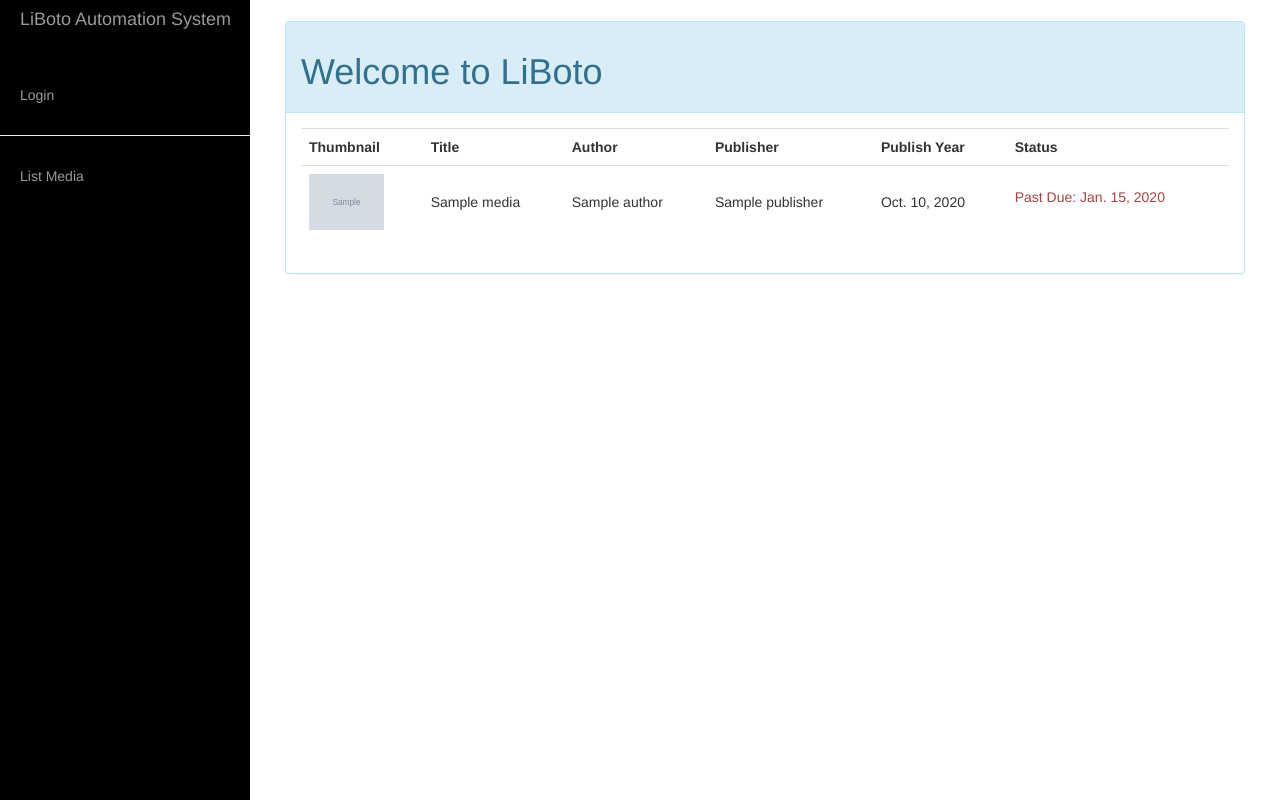
After one commit to fsebile/liboto, a Django app: template templates/main/user_media.html in a window 1280 px wide. The commit adds this page. Run offline with Django 3.2, Linux system fonts and the light colour scheme; the template is opened without the code that fills it: most values are stand-ins (such as "Sample title", 1, 10 or a date in 2020); grey boxes marked "Sample" are stand-in pictures; some libraries are stand-ins or nearby versions.

Commit message:
User's medias and home page added. User's medias are good but homepage is empty.

```diff
--- a/main/urls.py
+++ b/main/urls.py
@@ -1,9 +1,10 @@
 from django.conf.urls import patterns, url
-from .views import MediaListView, RequestMedia, Home
+from .views import MediaListView, RequestMedia, Home, UserMedia, UserHome
 
 urlpatterns = patterns('',
-
     url(r'^list/media/', MediaListView.as_view(), name="media_list_url"),
     url(r'^/$', Home.as_view()),
     url(r'^request/media/$', RequestMedia.as_view(), name="request_media_url"),
+    url(r'^my/media/$', UserMedia.as_view(), name="user_media_url"),
+    url(r'^my/home/$', UserHome.as_view(), name="user_home_url"),
 )
--- a/templates/base.html
+++ b/templates/base.html
@@ -39,17 +39,29 @@
                 <li class="sidebar-brand">
                     <a href="{% url "home" %}"><h4> LiBoto Automation System</h4></a>
                 </li>
+                {% if user.is_anonymous %}
                     <li>
-                    {% if user.is_anonymous %}
                         <a href="{% url "login" %}">Login</a>
+                    </li>
                 {% else %}
+                    <li>
                         <p class="text-primary">Welcome, {{ user }}</p>
                         <a href="{% url "logout" %}">Logout</a>
+                    </li>
                 {% endif %}
-                </li>
+                <hr>
                 <li>
                     <a href="{% url "media_list_url" %}">List Media</a>
                 </li>
+                {% if user.is_anonymous %}
+                {% else %}
+                    <li>
+                        <a href="{% url "user_home_url" %}">My Home</a>
+                    </li>
+                    <li>
+                        <a href="{% url "user_media_url" %}">My Loans</a>
+                    </li>
+                {% endif %}
             </ul>
         </div>
         <!-- /#sidebar-wrapper -->
--- /dev/null
+++ b/templates/main/user_media.html
@@ -0,0 +1,42 @@
+{% extends "base.html" %}
+{% load humanize %}
+{% block content %}
+    <div class="panel panel-info">
+        <div class="panel-heading">
+            <h1>Welcome to LiBoto</h1>
+        </div>
+        <div class="panel-body">
+            <table class="table table-responsive">
+                <tr>
+                    <th>Thumbnail</th>
+                    <th>Title</th>
+                    <th>Author</th>
+                    <th>Publisher</th>
+                    <th>Publish Year</th>
+                    <th>Status</th>
+                </tr>
+                {% for trans in transactions %}
+                <tr >
+                    <td><img src="{{ trans.media.cover_image }}" width="75px"/></td>
+                    <td style="vertical-align:middle">{{ trans.media.title }}</td>
+                    <td style="vertical-align:middle">{{ trans.media.author.name }}</td>
+                    <td style="vertical-align:middle">{{ trans.media.publisher.name }}</td>
+                    <td style="vertical-align:middle">{{ trans.media.year|naturalday }}</td>
+                    <td style="vertical-align:middle">
+                        {% if trans.returned %}
+                        <p class="text-success">Returned</p>
+                        {% else %}
+                            {% if trans.due_date > now %}
+                                Due: {{ trans.due_date|naturalday }}
+                            {% else %}
+                                <p class="text-danger"> Past Due: {{ trans.due_date|naturalday }}</p>
+                            {% endif %}
+                        {% endif %}
+                    </td>
+                </tr>
+                {% endfor %}
+            </table>
+        </div>
+    </div>
+
+{% endblock content %}
```
Also changed, not shown: main/views.py (+13 -0 lines), templates/main/user_home.html (added, +10 -0 lines). Lines whose indentation alone changed are shown as unchanged.
